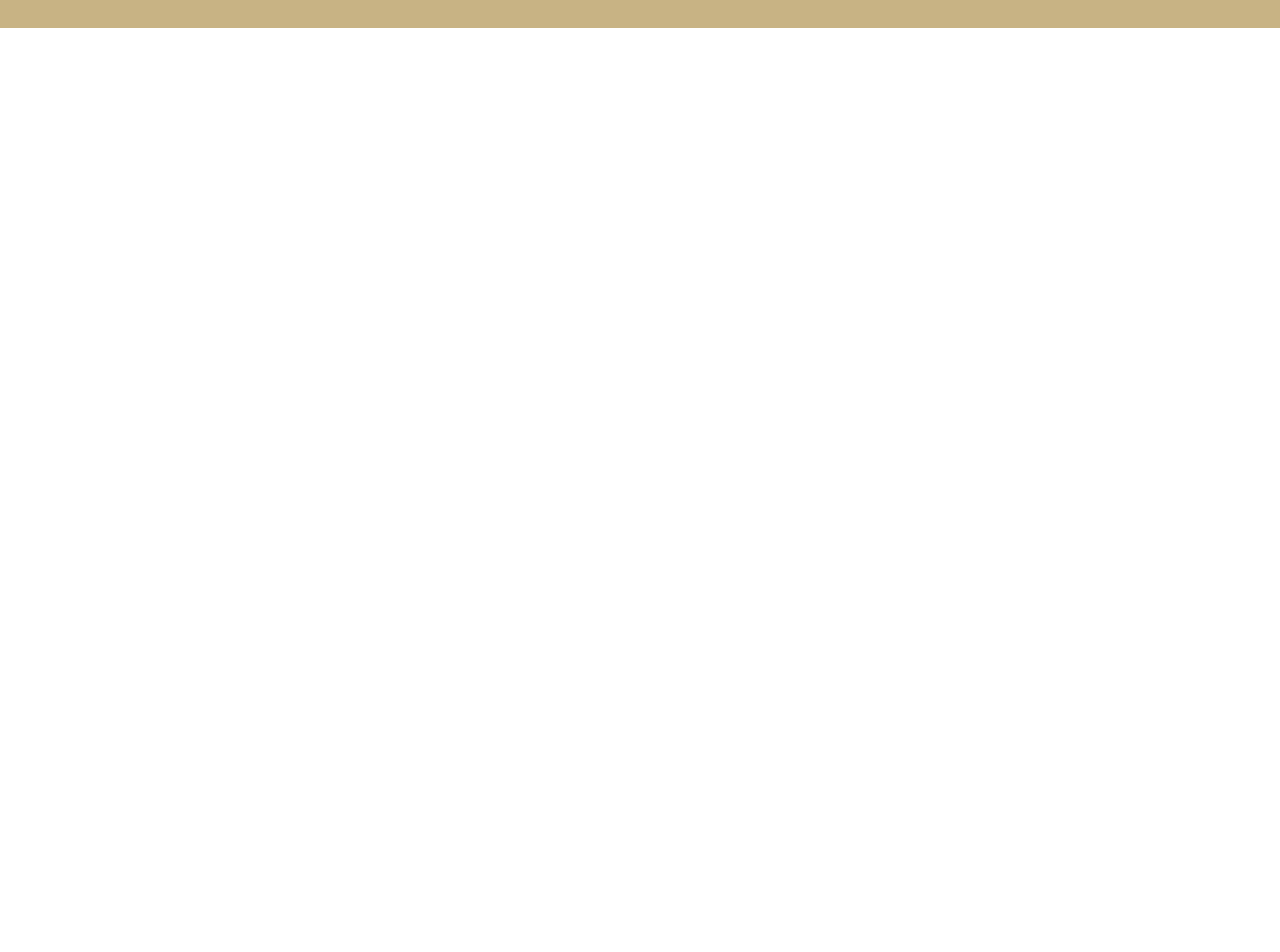
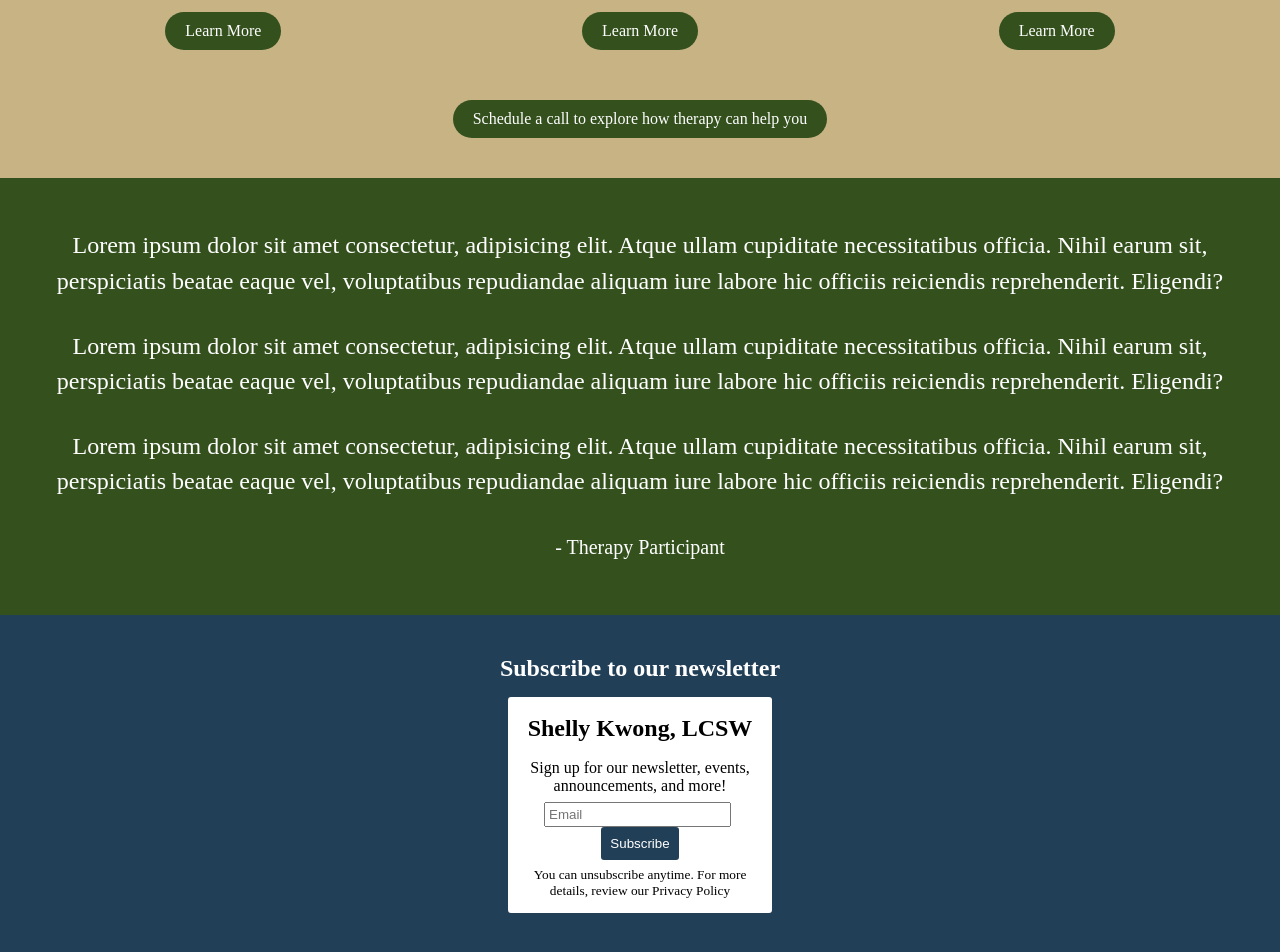
Before and after one commit to gaolbreaker/therapist-web, a React app: page / in a window 1280 px wide. Shown: the part 3050-4002 px from the top of the page. Before the commit the page ends 3078 px from the top, so only its background shows below. Built offline with nearby package versions, Linux system fonts and the light colour scheme.

Commit message:
add subscribe-newsletter section

```diff
--- a/src/components/App.jsx
+++ b/src/components/App.jsx
@@ -57,16 +57,38 @@ const App = () => {
         <h1>Neurodiversity-Centered Therapy</h1>
         <div className="product-brochure-fold-container">
           <div className="product-brochure-fold">
-            Lorem ipsum dolor sit amet consectetur adipisicing elit. Commodi reprehenderit, exercitationem repellendus quia dolor laborum dolorum voluptate sapiente. Eveniet, sed ipsa et tenetur voluptatem impedit doloribus nesciunt soluta expedita harum?
+            <p>Lorem ipsum dolor sit amet consectetur adipisicing elit. Commodi reprehenderit, exercitationem repellendus quia dolor laborum dolorum voluptate sapiente. Eveniet, sed ipsa et tenetur voluptatem impedit doloribus nesciunt soluta expedita harum?</p>
+            <div className="round-btn-green">Learn More</div>
           </div>
           <div className="product-brochure-fold">
-            Lorem ipsum dolor sit amet consectetur adipisicing elit. Commodi reprehenderit, exercitationem repellendus quia dolor laborum dolorum voluptate sapiente. Eveniet, sed ipsa et tenetur voluptatem impedit doloribus nesciunt soluta expedita harum?
+            <p>Lorem ipsum dolor sit amet consectetur adipisicing elit. Commodi reprehenderit, exercitationem repellendus quia dolor laborum dolorum voluptate sapiente. Eveniet, sed ipsa et tenetur voluptatem impedit doloribus nesciunt soluta expedita harum?</p>
+            <div className="round-btn-green">Learn More</div>
           </div>
           <div className="product-brochure-fold">
-            Lorem ipsum dolor sit amet consectetur adipisicing elit. Commodi reprehenderit, exercitationem repellendus quia dolor laborum dolorum voluptate sapiente. Eveniet, sed ipsa et tenetur voluptatem impedit doloribus nesciunt soluta expedita harum?
+            <p>Lorem ipsum dolor sit amet consectetur adipisicing elit. Commodi reprehenderit, exercitationem repellendus quia dolor laborum dolorum voluptate sapiente. Eveniet, sed ipsa et tenetur voluptatem impedit doloribus nesciunt soluta expedita harum?</p>
+            <div className="round-btn-green">Learn More</div>
           </div>
         </div>
+        <div className="round-btn-green">Schedule a call to explore how therapy can help you</div>
       </section>
+      <section className="testimonial-single testimonials">
+        <p>Lorem ipsum dolor sit amet consectetur, adipisicing elit. Atque ullam cupiditate necessitatibus officia. Nihil earum sit, perspiciatis beatae eaque vel, voluptatibus repudiandae aliquam iure labore hic officiis reiciendis reprehenderit. Eligendi?</p>
+        <p>Lorem ipsum dolor sit amet consectetur, adipisicing elit. Atque ullam cupiditate necessitatibus officia. Nihil earum sit, perspiciatis beatae eaque vel, voluptatibus repudiandae aliquam iure labore hic officiis reiciendis reprehenderit. Eligendi?</p>
+        <p>Lorem ipsum dolor sit amet consectetur, adipisicing elit. Atque ullam cupiditate necessitatibus officia. Nihil earum sit, perspiciatis beatae eaque vel, voluptatibus repudiandae aliquam iure labore hic officiis reiciendis reprehenderit. Eligendi?</p>
+        <p class="attribution">- Therapy Participant</p>
+      </section>
+      <section className="subscribe-newsletter">
+        <h1>Subscribe to our newsletter</h1>
+        <div className="subscribe-box">
+          <h2>Shelly Kwong, LCSW</h2>
+          <p>Sign up for our newsletter, events, announcements, and more!</p>
+          <input type="email" placeholder="Email" />
+          <button>Subscribe</button>
+          <p className="fine-text">You can unsubscribe anytime. For more details, review our Privacy Policy</p>
+        </div>
+      </section>
+
+
     </>
   );
 }
--- a/src/styles/styles.css
+++ b/src/styles/styles.css
@@ -129,6 +129,7 @@ nav {
 
 .quick-about-me-container {
   display: flex;
+  flex-direction: row;
   flex-wrap: nowrap;
 }
 
@@ -170,8 +171,61 @@ nav {
   margin: 50px auto;
 }
 
-.product-brochure-fold {
-  width: 30%;
+.product-brochure-fold p {
+  margin: 0 0 30px 0;
+  line-height: 1.4rem;
+  font-size: 18px;
+}
+
+.testimonial-single p {
+  text-align: center;
+  margin: 0 0 30px 0;
+  line-height: 2.2rem;
+  font-size: 24px;
+}
+
+.attribution {
+  font-size: 20px !important;
+  margin: 0 !important;
+}
+
+.subscribe-newsletter {
+  background-color: rgb(34, 63, 88);
+  text-align: center;
+  color: white;
+  padding: 40px;
+}
+
+.subscribe-box {
+  background-color: white;
+  text-align: center;
+  margin: 15px auto;
+  padding: 7px;
+  border-radius: 3px;
+  color: black;
+  width:250px;
+}
+
+.subscribe-box p {
+  margin-top: 7px;
+  margin-bottom: 7px;
+}
+
+input {
+  margin-right: 5px;
+  padding: 3px;
+}
+
+button {
+  background-color: rgb(34, 63, 88);
+  border-radius: 3px;
+  color: white;
+  padding: 9px;
+  border-style: none;
+}
+
+.fine-text {
+  font-size: smaller;
 }
 
 @media only screen and (min-width: 320px) and (max-width: 600px) {
@@ -181,4 +235,21 @@ nav {
   .quotes-container {
     flex-direction: column;
   }
+
+  .product-brochure-fold-container {
+    flex-direction: column;
+  }
+
+  .quick-about-me-container {
+    flex-direction: column-reverse;
+    align-items: center;
+  }
+
+  .quick-about-me-pic {
+    width: 100%;
+  }
+
+  .quick-about-me-text {
+    width: 90%
+  }
 }
```
